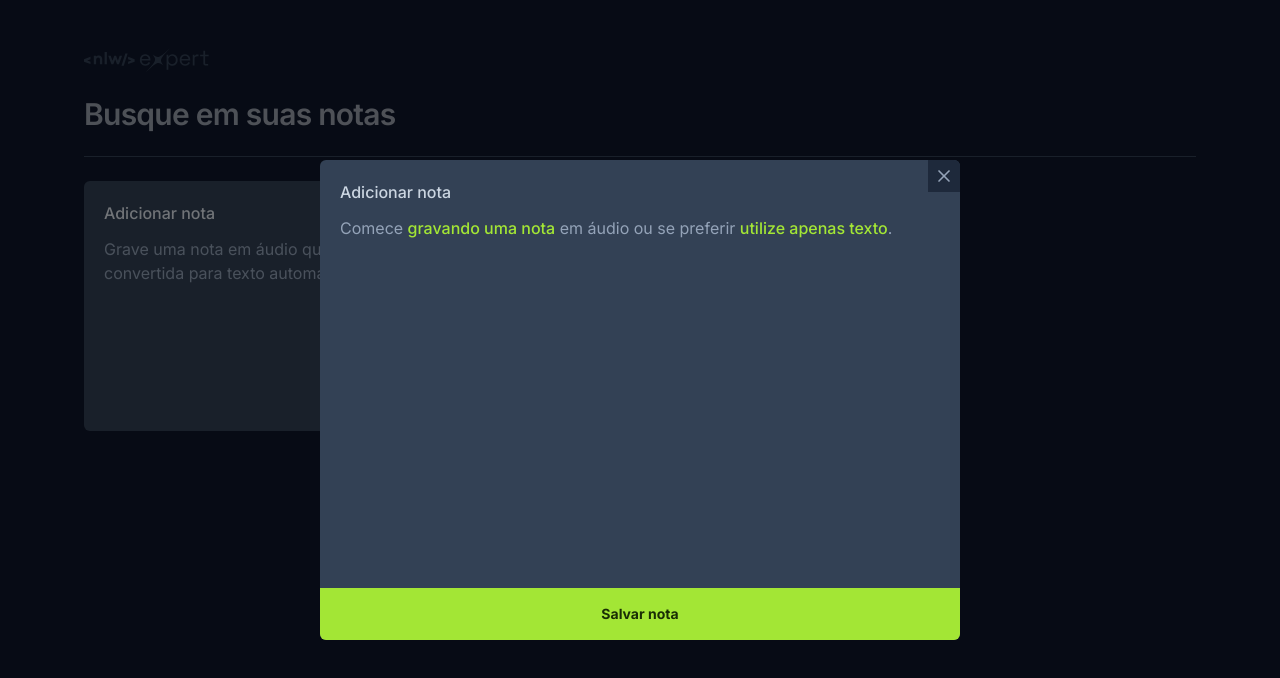
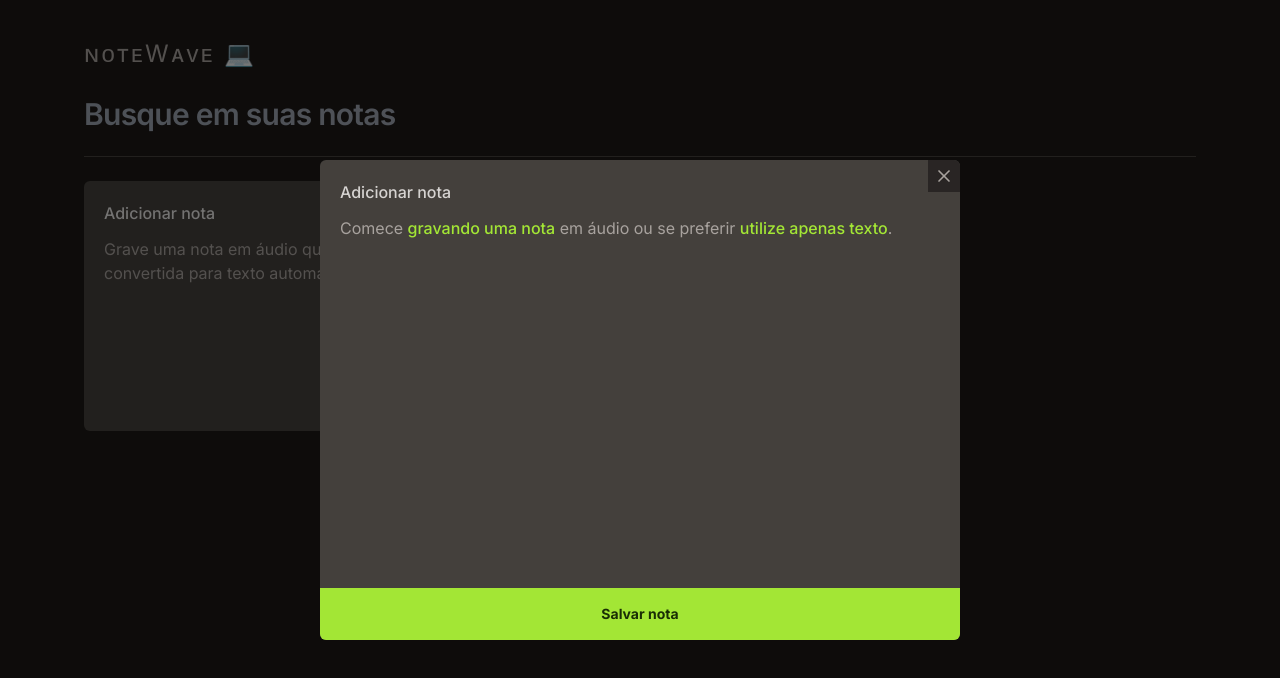
Before and after one commit to RobertoGabr/notewave, a React (Vite) app: page / in a window 1280 px wide. Both pictures are taken after a click on the button 261 px from the left and 306 px from the top of the page. Shown: the top 678 px of the page. Built offline with nearby package versions, Linux system fonts and the light colour scheme.

Commit message:
modificacao cores

```diff
--- a/index.html
+++ b/index.html
@@ -11,7 +11,7 @@
   <title>expert nodes</title>
 </head>
 
-<body class="bg-slate-900 text-slate-50 antialiased">
+<body class="bg-stone-900 text-stone-50 antialiased">
   <div id="root"></div>
   <script type="module" src="/src/main.tsx"></script>
 </body>
--- a/src/App.tsx
+++ b/src/App.tsx
@@ -1,7 +1,6 @@
 import { ChangeEvent, useState } from "react";
 import { NewNoteCard } from "./assets/components/new-notecard";
 import { NoteCard } from "./assets/components/note-card";
-import logo from "./assets/logo-expert.svg";
 
 interface Note {
   id: string;
@@ -56,16 +55,18 @@ export function App() {
 
   return (
     <div className="mx-auto max-w-6xl my-12 space-y-6 px-5">
-      <img src={logo} alt="" />
+      <h1 className="text-2xl text-stone-400 antialiased tracking-widest leading-3 pb-3">
+        ɴᴏᴛᴇWᴀᴠᴇ 💻
+      </h1>
       <form className="w-full">
         <input
           type="text"
           placeholder="Busque em suas notas"
-          className="w-full bg-transparent text-3xl font-semibold tracking-tight outline-none placeholder: text-slate-500"
+          className="w-full bg-transparent text-3xl font-semibold tracking-tight outline-none placeholder: text-stone-500"
           onChange={handleSearch}
         />
       </form>
-      <div className="h-px bg-slate-700"></div>
+      <div className="h-px bg-stone-700"></div>
 
       <div className="grid grid-cols-1 md:grid-cols-2 gap-6 lg:grid-cols-3 auto-rows-[250px]">
         <NewNoteCard onNoteCreate={onNoteCreate} />
--- a/src/assets/components/new-notecard.tsx
+++ b/src/assets/components/new-notecard.tsx
@@ -85,11 +85,11 @@ export function NewNoteCard({ onNoteCreate }: NewNoteCardProps) {
 
   return (
     <Dialog.Root>
-      <Dialog.Trigger className="rounded-md flex flex-col bg-slate-700 text-left p-5 gap-3 outline-none hover:ring-2 hover:ring-slate-600 focus-visible:ring-2 focus-visible:ring-lime-400">
-        <span className="text-small font-medium text-slate-200">
+      <Dialog.Trigger className="rounded-md flex flex-col bg-stone-700 text-left p-5 gap-3 outline-none hover:ring-2 hover:ring-stone-600 focus-visible:ring-2 focus-visible:ring-lime-400">
+        <span className="text-small font-medium text-stone-200">
           Adicionar nota
         </span>
-        <p className="text-small font-normal text-slate-400 leading-6">
+        <p className="text-small font-normal text-stone-400 leading-6">
           Grave uma nota em áudio que será convertida para texto
           automaticamente.
         </p>
@@ -97,18 +97,18 @@ export function NewNoteCard({ onNoteCreate }: NewNoteCardProps) {
 
       <Dialog.Portal>
         <Dialog.Overlay className="inset-0 fixed bg-black/50" />
-        <Dialog.Content className="fixed overflow-hidden inset-0 md:inset-auto md:left-1/2 md:top-1/2 md:-translate-x-1/2 md:-translate-y-1/2 md:max-w-[640px] w-full md:h-[60vh]  bg-slate-700 rounded-md flex flex-col outline-none">
-          <Dialog.Close className="absolute right-0 top-0 bg-slate-800 p-1.5 text-slate-400 hover:text-slate-100">
+        <Dialog.Content className="fixed overflow-hidden inset-0 md:inset-auto md:left-1/2 md:top-1/2 md:-translate-x-1/2 md:-translate-y-1/2 md:max-w-[640px] w-full md:h-[60vh]  bg-stone-700 rounded-md flex flex-col outline-none">
+          <Dialog.Close className="absolute right-0 top-0 bg-stone-800 p-1.5 text-stone-400 hover:text-stone-100">
             <X className="size-5" />
           </Dialog.Close>
 
           <form onSubmit={handleSaveNote} className="flex-1 flex flex-col">
             <div className="flex flex-1 flex-col gap-3 p-5">
-              <span className="text-small font-medium text-slate-300">
+              <span className="text-small font-medium text-stone-300">
                 Adicionar nota
               </span>
               {shouldShowOnBoarding ? (
-                <p className="text-small font-normal text-slate-400 leading-6">
+                <p className="text-small font-normal text-stone-400 leading-6">
                   Comece{" "}
                   <button
                     type="button"
@@ -130,7 +130,7 @@ export function NewNoteCard({ onNoteCreate }: NewNoteCardProps) {
               ) : (
                 <textarea
                   autoFocus
-                  className="text-small leading-6 text-slate-400 bg-transparent resize-none flex-1 outline-none"
+                  className="text-small leading-6 text-stone-400 bg-transparent resize-none flex-1 outline-none"
                   onChange={handleContentChange}
                   value={content}
                 ></textarea>
@@ -141,7 +141,7 @@ export function NewNoteCard({ onNoteCreate }: NewNoteCardProps) {
               <button
                 onClick={handleStopRecording}
                 type="button"
-                className="w-full flex items-center justify-center gap-2 animate-pulse bg-slate-900 py-4 text-center text-sm text-slate-300 outline-none font-bold "
+                className="w-full flex items-center justify-center gap-2 animate-pulse bg-stone-900 py-4 text-center text-sm text-stone-300 outline-none font-bold "
               >
                 <div className="size-3 rounded-full bg-red-500" />
                 Gravando! (clique para interromper)
--- a/src/assets/components/note-card.tsx
+++ b/src/assets/components/note-card.tsx
@@ -15,11 +15,11 @@ interface NoteCardProps {
 export function NoteCard({ note, onNoteDeleted }: NoteCardProps) {
   return (
     <Dialog.Root>
-      <Dialog.Trigger className="rounded-md bg-slate-800 flex flex-col p-5 gap-3 outline-none  overflow-hidden relative hover:ring-2 hover:ring-slate-600 text-left focus-visible:ring-2 focus-visible:ring-lime-400">
-        <span className="text-small font-medium text-slate-300">
+      <Dialog.Trigger className="rounded-md bg-stone-800 flex flex-col p-5 gap-3 outline-none  overflow-hidden relative hover:ring-2 hover:ring-stone-600 text-left focus-visible:ring-2 focus-visible:ring-lime-400">
+        <span className="text-small font-medium text-stone-300">
           {formatDistanceToNow(note.date, { locale: ptBR, addSuffix: true })}
         </span>
-        <p className="text-small font-normal text-slate-400 leading-6">
+        <p className="text-small font-normal text-stone-400 leading-6">
           {note.content}
         </p>
         <div className="absolute bottom-0 left-0 right-0 h-1/2 bg-gradient-to-t from-black/60 to-black/0 pointer-events-none"></div>
@@ -27,26 +27,26 @@ export function NoteCard({ note, onNoteDeleted }: NoteCardProps) {
 
       <Dialog.Portal>
         <Dialog.Overlay className="inset-0 fixed bg-black/50" />
-        <Dialog.Content className="fixed overflow-hidden inset-0 md:inset-auto md:left-1/2 md:top-1/2 md:-translate-x-1/2 md:-translate-y-1/2 md:max-w-[640px] w-full md:h-[60vh]  bg-slate-700 rounded-md flex flex-col outline-none">
-          <Dialog.Close className="absolute right-0 top-0 bg-slate-800 p-1.5 text-slate-400 hover:text-slate-100">
+        <Dialog.Content className="fixed overflow-hidden inset-0 md:inset-auto md:left-1/2 md:top-1/2 md:-translate-x-1/2 md:-translate-y-1/2 md:max-w-[640px] w-full md:h-[60vh]  bg-stone-700 rounded-md flex flex-col outline-none">
+          <Dialog.Close className="absolute right-0 top-0 bg-stone-800 p-1.5 text-stone-400 hover:text-stone-100">
             <X className="size-5" />
           </Dialog.Close>
 
           <div className="flex flex-1 flex-col gap-3 p-5">
-            <span className="text-small font-medium text-slate-300">
+            <span className="text-small font-medium text-stone-300">
               {formatDistanceToNow(note.date, {
                 locale: ptBR,
                 addSuffix: true,
               })}
             </span>
-            <p className="text-small font-normal text-slate-400 leading-6">
+            <p className="text-small font-normal text-stone-400 leading-6">
               {note.content}
             </p>
           </div>
           <button
             onClick={() => onNoteDeleted(note.id)}
             type="button"
-            className="w-full bg-slate-800 py-4 text-center text-sm text-slate-300 outline-none font-m group"
+            className="w-full bg-stone-800 py-4 text-center text-sm text-stone-300 outline-none font-m group"
           >
             Deseja{" "}
             <span className="text-red-400 group-hover:underline">
```
Also changed, not shown: src/assets/icone.svg (added).
